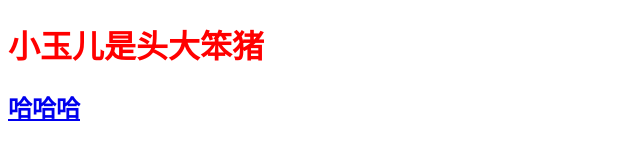
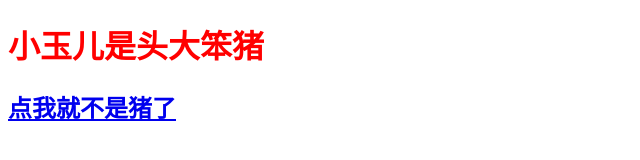
Before and after one commit to little-bamboo/little-bamboo.github.io, a plain HTML site: page index.html in a window 1280 px wide. Shown: the whole page, without its empty margins (0-640 px from the left). Drawn offline with Linux system fonts and the light colour scheme.

Commit message:
Update index.html

```diff
--- a/index.html
+++ b/index.html
@@ -7,6 +7,6 @@
 </head>
 <body>
   <h1>小玉儿是头大笨猪</h1>
-  <h2><a href="aaa">哈哈哈</a></h2>
+  <h2><a href="aaa">点我就不是猪了</a></h2>
 </body>
 </html>
```
